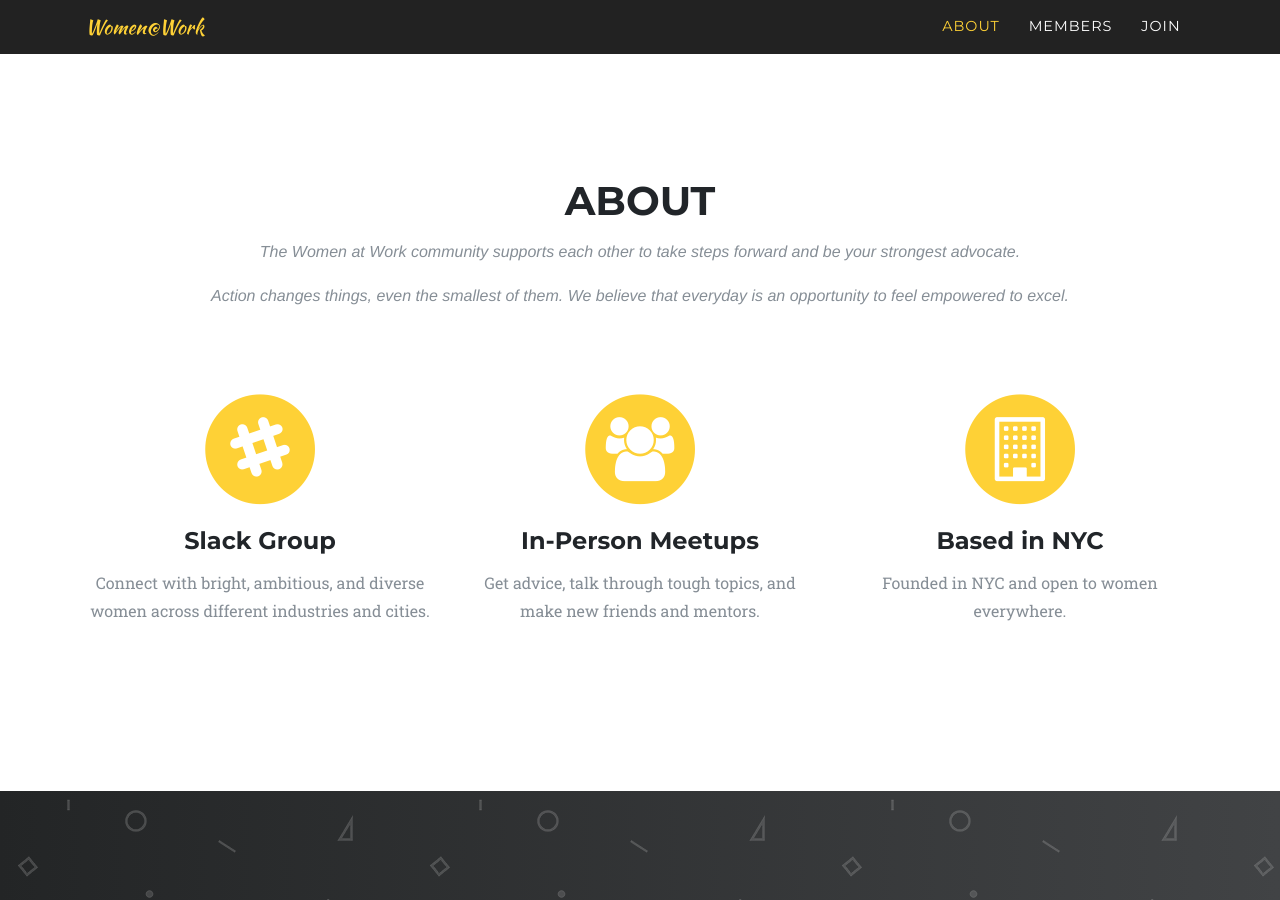
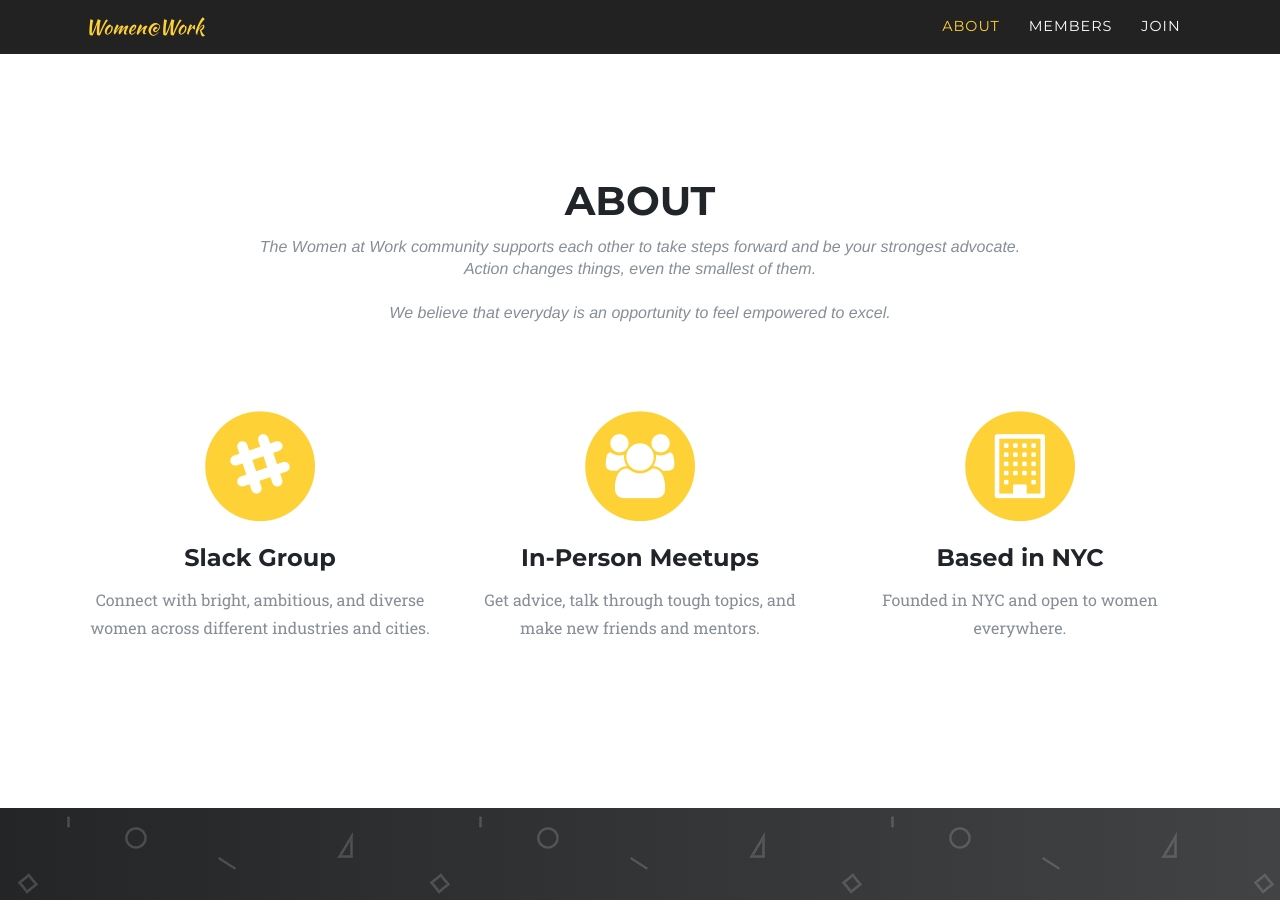
Before and after one commit to juhneece/womenatwork, a Jekyll site: the page built from index.html, in a window 1280 px wide and 900 px high, scrolled down 724 px. Built offline with Jekyll 4.4.1, drawn with Linux system fonts in a browser that asks for light colours; some web fonts are replaced.

Commit message:
Update index.html

```diff
--- a/index.html
+++ b/index.html
@@ -21,7 +21,7 @@
     <div class="row">
       <div class="col-lg-12 text-center">
         <h2 class="section-heading">About</h2>
-        <h3 class="section-subheading text-muted"><p>The Women at Work community supports  each other to take steps forward and be your strongest advocate.</p><p>Action changes things, even the smallest of them. We believe that everyday is an opportunity to feel empowered to excel.</p>
+        <h3 class="section-subheading text-muted">The Women at Work community supports  each other to take steps forward and be your strongest advocate.<p>Action changes things, even the smallest of them.</p><p>We believe that everyday is an opportunity to feel empowered to excel.</p>
 </h3>
       </div>
     </div>
```
